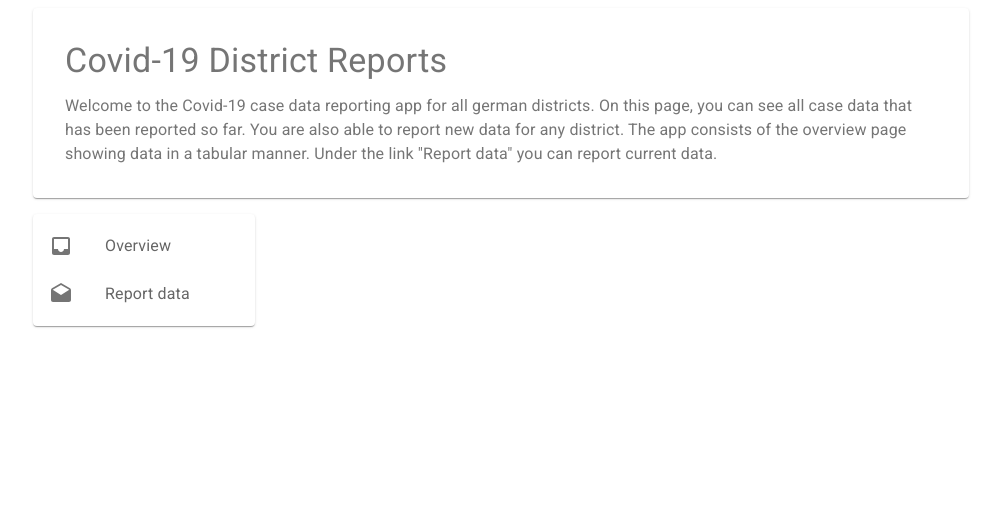
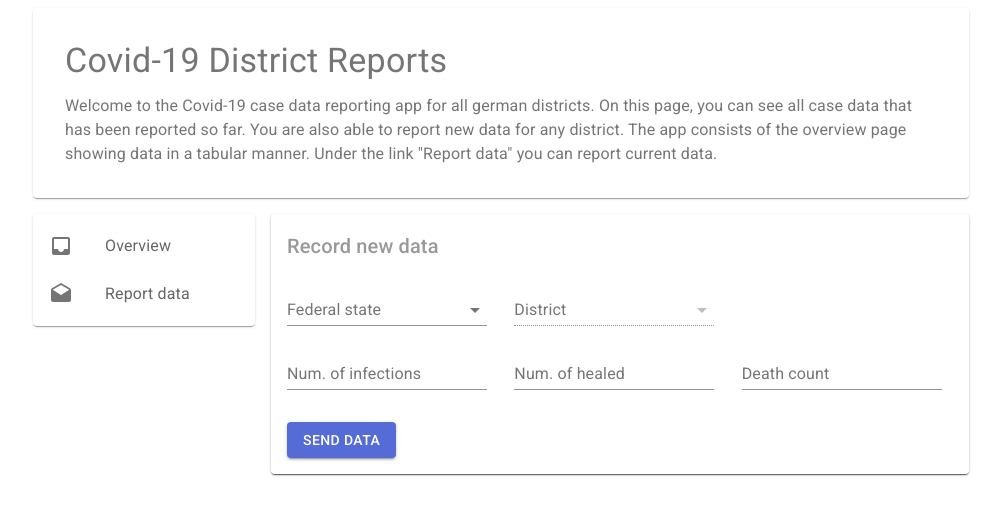
Before and after one commit to fastleansmart/covid19-district-reports, a React app in the folder frontend/: page /add in a window 1280 px wide. Shown: the top 514 px of the page, without its empty margins (139-1140 px from the left). Built offline with nearby package versions, Linux system fonts and the light colour scheme.

Commit message:
something happend to reportForm

```diff
--- a/frontend/src/reportForm/reportForm.js
+++ b/frontend/src/reportForm/reportForm.js
@@ -1,10 +1,95 @@
 import React from 'react';
+import { makeStyles } from '@material-ui/core/styles';
 import { Paper } from '@material-ui/core';
+import Typography from '@material-ui/core/Typography';
+import FormControl from '@material-ui/core/FormControl';
+import Button from '@material-ui/core/Button';
+import Select from '@material-ui/core/Select';
+import Input from '@material-ui/core/Input';
+import InputLabel from '@material-ui/core/InputLabel';
+import MenuItem from '@material-ui/core/MenuItem';
+import Grid from '@material-ui/core/Grid';
+
+const useStyles = makeStyles((theme) => ({
+    subheading: {
+        color: '#999',
+    },
+    formControl: {
+        margin: theme.spacing(0),
+        width: 200,
+    },
+    button: {
+        marginTop: theme.spacing(8),
+    },
+    paper: {
+        padding: theme.spacing(4),
+    }
+}));
 
 function ReportForm() {
+    const classes = useStyles();
+    const [districtDisabled, setDistrictEnabled] = React.useState(true);
+    const [selectedFederalState, setFederalState] = React.useState(null);
+    const [selectedDistrict, setDistrict] = React.useState(null);
+    const [numOfInfections, setNumOfInfections] = React.useState(null);
+    const [numOfHealed, setNumOfHealed] = React.useState(null);
+    const [numOfDeaths, setNumOfDeaths] = React.useState(null);
+
+    const handleChangeFederalState = (event) => {
+        if (event.target.value !== undefined && event.target.value !== null)
+            setDistrictEnabled(false);
+        setFederalState(event.target.value);
+    }
+
     return (
-        <Paper component={'div'} id="#reportform">
+        <Paper component={'div'} id="#reportform" className={classes.paper}>
+            <form>
+                <Grid container spacing={4}>
+                    <Grid item xs={12}>
+                        <Typography className={classes.subheading} variant="h6" component="h4">Record new data</Typography>
+                    </Grid>
+                    <Grid item xs={4}>
+                        <FormControl className={classes.formControl}>
+                            <InputLabel>Federal state</InputLabel>
+                            <Select onChange={handleChangeFederalState}>
+                                <MenuItem value={1}>NRW</MenuItem>
+                                <MenuItem value={2}>Meckpom</MenuItem>
+                                <MenuItem value={3}>Bawü</MenuItem>
+                            </Select>
+                        </FormControl>
+                    </Grid>
+                    <Grid item xs={4}>
+                        <FormControl className={classes.formControl}>
+                            <InputLabel>District</InputLabel>
+                            <Select disabled={districtDisabled}>
 
+                            </Select>
+                        </FormControl>
+                    </Grid>
+                    <Grid item xs={4}>
+                        {/* Placeholder for spacing purposes */}
+                    </Grid>
+                    <Grid item xs={4}>
+                    <FormControl className={classes.formControl}>
+                        <InputLabel>Num. of infections</InputLabel>
+                        <Input type="number" />
+                    </FormControl>
+                    </Grid>
+                    <Grid item xs={4}>
+                    <FormControl className={classes.formControl}>
+                        <InputLabel>Num. of healed</InputLabel>
+                        <Input type="number" />
+                    </FormControl>
+                    </Grid>
+                    <Grid item xs={4}>
+                    <FormControl className={classes.formControl}>
+                        <InputLabel>Death count</InputLabel>
+                        <Input type="number" />
+                    </FormControl>
+                    </Grid>
+                </Grid>
+                <Button className={classes.button} variant="contained" color="primary">Send data</Button>
+            </form>
         </Paper>
     )
 }
```
